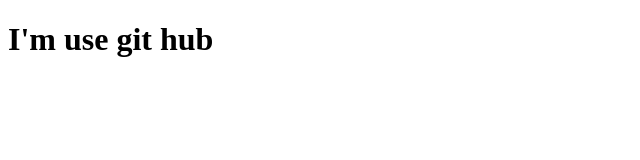
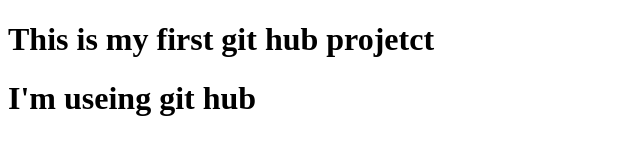
Before and after one commit to Mr-Najmul/First-web-site, a plain HTML site: page index.html in a window 1280 px wide. Shown: the whole page, without its empty margins (0-640 px from the left). Drawn offline with Linux system fonts and the light colour scheme.

Commit message:
creating first web

```diff
--- a/index.html
+++ b/index.html
@@ -6,6 +6,7 @@
     <title>Document</title>
 </head>
 <body>
-   <h1>I'm use git hub</h1>
+    <h1>This is my first git hub projetct</h1>
+   <h1>I'm useing git hub</h1>
 </body>
 </html>
```
